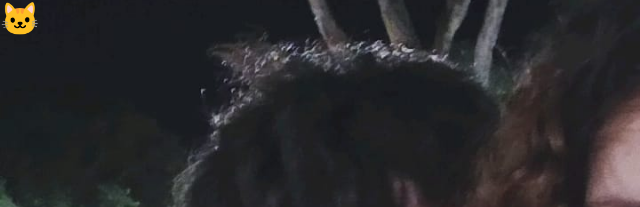
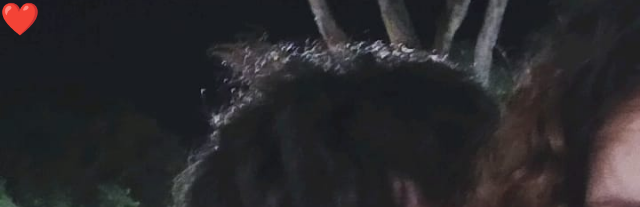
Before and after one commit to Guins444/Gui, a plain HTML site: page index.html in a window 1280 px wide. Shown: the top 207 px of the page, 0-640 px from the left. Drawn offline with Linux system fonts and the light colour scheme.

Commit message:
Update index.html

```diff
--- a/index.html
+++ b/index.html
@@ -89,7 +89,7 @@ button { cursor: pointer; }
 <div id="bg2"></div>
 
 <!-- GATINHO -->
-<div id="gatinho">🐱</div>
+<div id="gatinho">❤️</div>
 
 <!-- LOGIN -->
 <div id="login">
```
